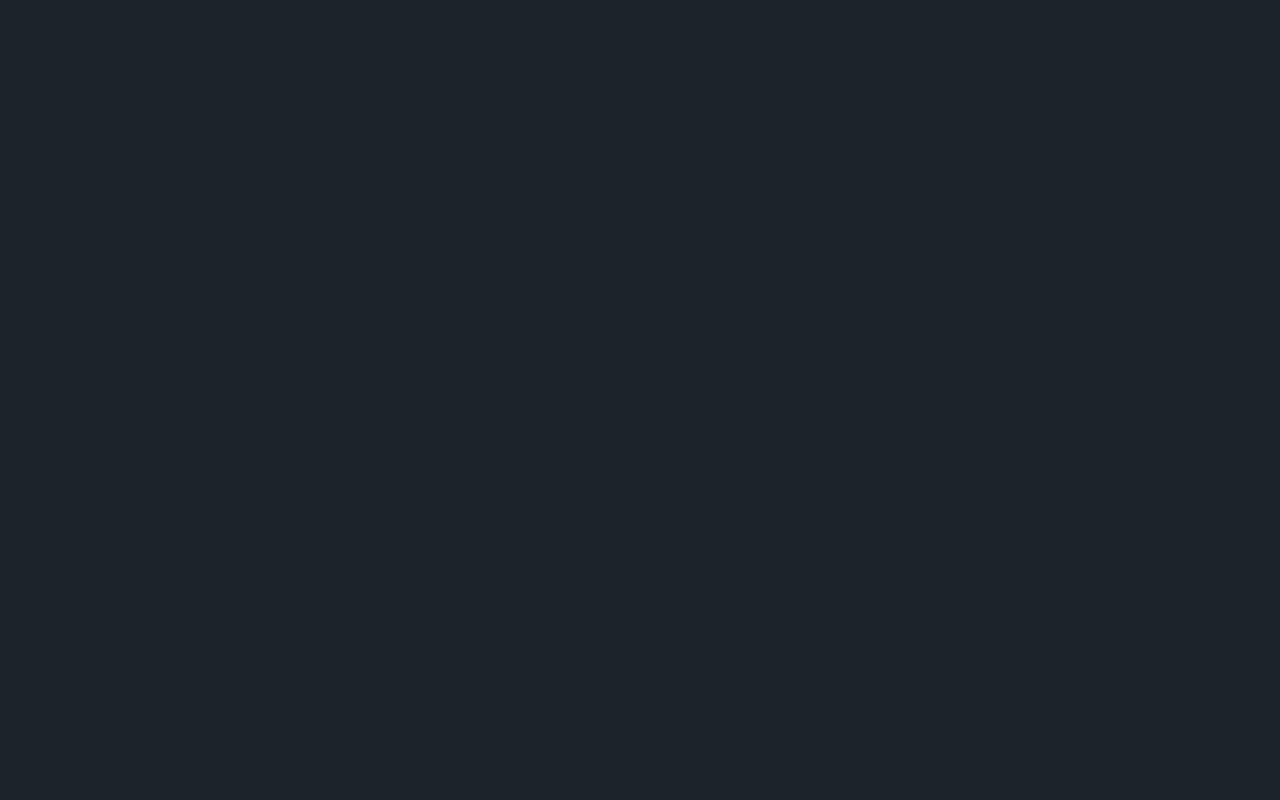
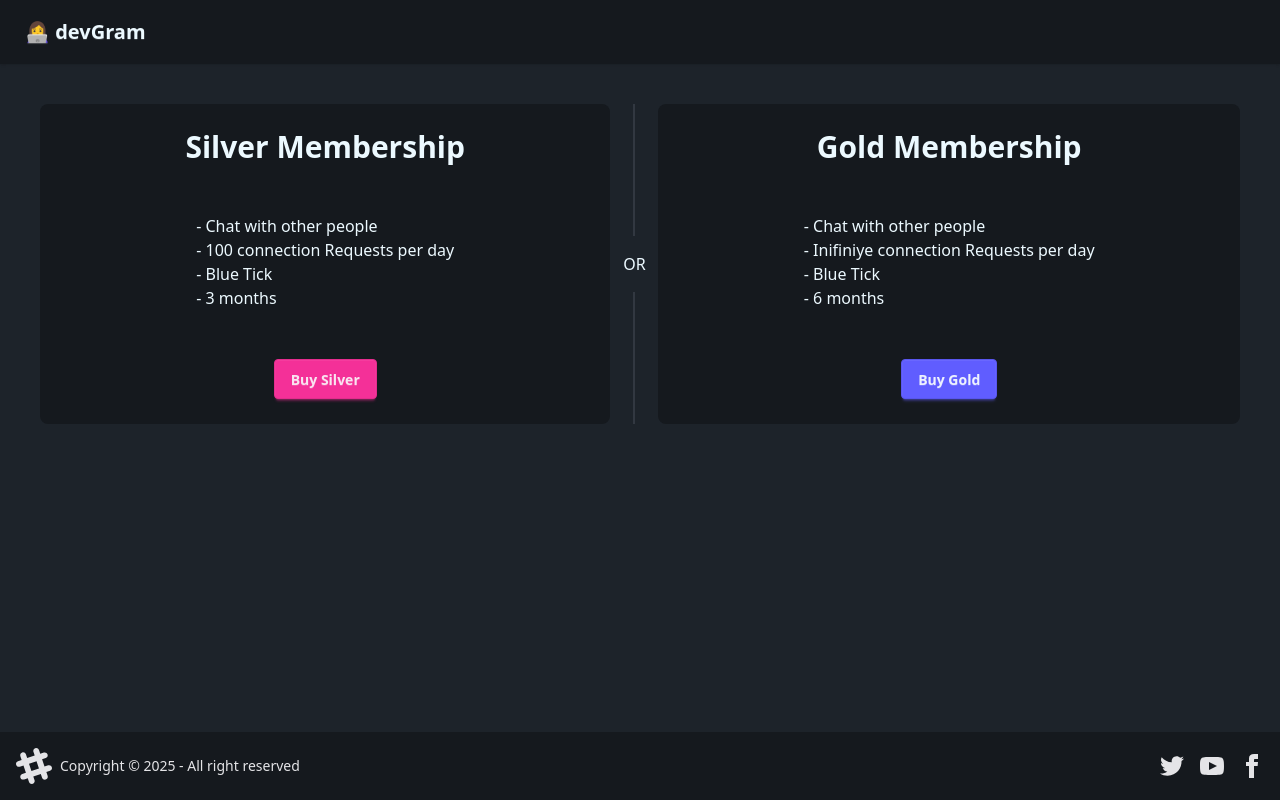
Before and after one commit to Sneha-19/devGram-web, a React app: page /premium in a window 1280 px wide. Before the commit this address had no page. Built offline with nearby package versions, Linux system fonts and the light colour scheme; no server answers; the HTML template or start-up script is replaced by a standard one.

Commit message:
Razorpay interggration

```diff
--- a/src/App.jsx
+++ b/src/App.jsx
@@ -7,6 +7,7 @@
 import Feed from "./components/Feed"
 import Connections from "./components/Connections"
 import Requests from "./components/Requests"
+import Premium from "./components/Premium"
 
 function App() {
 
@@ -21,6 +22,7 @@
               <Route path="/profile" element={<Profile />} />
               <Route path="/connections" element={<Connections/>} />
               <Route path="/requests" element={<Requests/>} />
+              <Route path="/premium" element={<Premium />} />
             </Route>
           </Routes>
         </BrowserRouter>
--- a/src/components/NavBar.jsx
+++ b/src/components/NavBar.jsx
@@ -10,11 +10,11 @@
     const dispatch = useDispatch();
 
     const handleLogout = async () => {
-        try{
-            await axios.post(BASE_URL + "/logout", {}, {withCredentials: true});
+        try {
+            await axios.post(BASE_URL + "/logout", {}, { withCredentials: true });
             dispatch(deleteUser());
             navigate("/login");
-        } catch(err) {
+        } catch (err) {
             console.error(err)
         }
     }
@@ -45,6 +45,9 @@
                         </li>
                         <li><Link to="/connections">Connections</Link></li>
                         <li><Link to="/requests">Requests</Link></li>
+                        <li>
+                            <Link to="/premium">Premium</Link>
+                        </li>
                         <li><a onClick={handleLogout}>Logout</a></li>
                     </ul>
                 </div>
--- /dev/null
+++ b/src/components/Premium.jsx
@@ -0,0 +1,93 @@
+import axios from "axios";
+import { BASE_URL } from "../utils/constants";
+import { useEffect, useState } from "react";
+
+const Premium = () => {
+    const [isUserPremium, setIsUserPremium] = useState(false);
+    useEffect(() => {
+        verifyPremiumUser();
+    }, []);
+
+    const verifyPremiumUser = async () => {
+        const res = await axios.get(BASE_URL + "/premium/verify", {
+            withCredentials: true,
+        });
+
+        if (res.data.isPremium) {
+            setIsUserPremium(true);
+        }
+    };
+
+    const handleBuyClick = async (type) => {
+        const order = await axios.post(
+            BASE_URL + "/payment/create",
+            {
+                membershipType: type,
+            },
+            { withCredentials: true }
+        );
+
+        const { amount, keyId, currency, notes, orderId } = order.data;
+
+        const options = {
+            key: keyId,
+            amount,
+            currency,
+            name: "Dev Tinder",
+            description: "Connect to other developers",
+            order_id: orderId,
+            prefill: {
+                name: notes.firstName + " " + notes.lastName,
+                email: notes.emailId,
+                contact: "9999999999",
+            },
+            theme: {
+                color: "#F37254",
+            },
+            handler: verifyPremiumUser,
+        };
+
+        const rzp = new window.Razorpay(options);
+        rzp.open();
+    };
+    return isUserPremium ? (
+        "You're are already a premium user"
+    ) : (
+        <div className="m-10">
+            <div className="flex w-full">
+                <div className="card bg-base-300 rounded-box grid h-80 flex-grow place-items-center">
+                    <h1 className="font-bold text-3xl">Silver Membership</h1>
+                    <ul>
+                        <li> - Chat with other people</li>
+                        <li> - 100 connection Requests per day</li>
+                        <li> - Blue Tick</li>
+                        <li> - 3 months</li>
+                    </ul>
+                    <button
+                        onClick={() => handleBuyClick("gold")}
+                        className="btn btn-secondary"
+                    >
+                        Buy Silver
+                    </button>
+                </div>
+                <div className="divider divider-horizontal">OR</div>
+                <div className="card bg-base-300 rounded-box grid h-80 flex-grow place-items-center">
+                    <h1 className="font-bold text-3xl">Gold Membership</h1>
+                    <ul>
+                        <li> - Chat with other people</li>
+                        <li> - Inifiniye connection Requests per day</li>
+                        <li> - Blue Tick</li>
+                        <li> - 6 months</li>
+                    </ul>
+                    <button
+                        onClick={() => handleBuyClick("gold")}
+                        className="btn btn-primary"
+                    >
+                        Buy Gold
+                    </button>
+                </div>
+            </div>
+        </div>
+    );
+};
+export default Premium;
```
